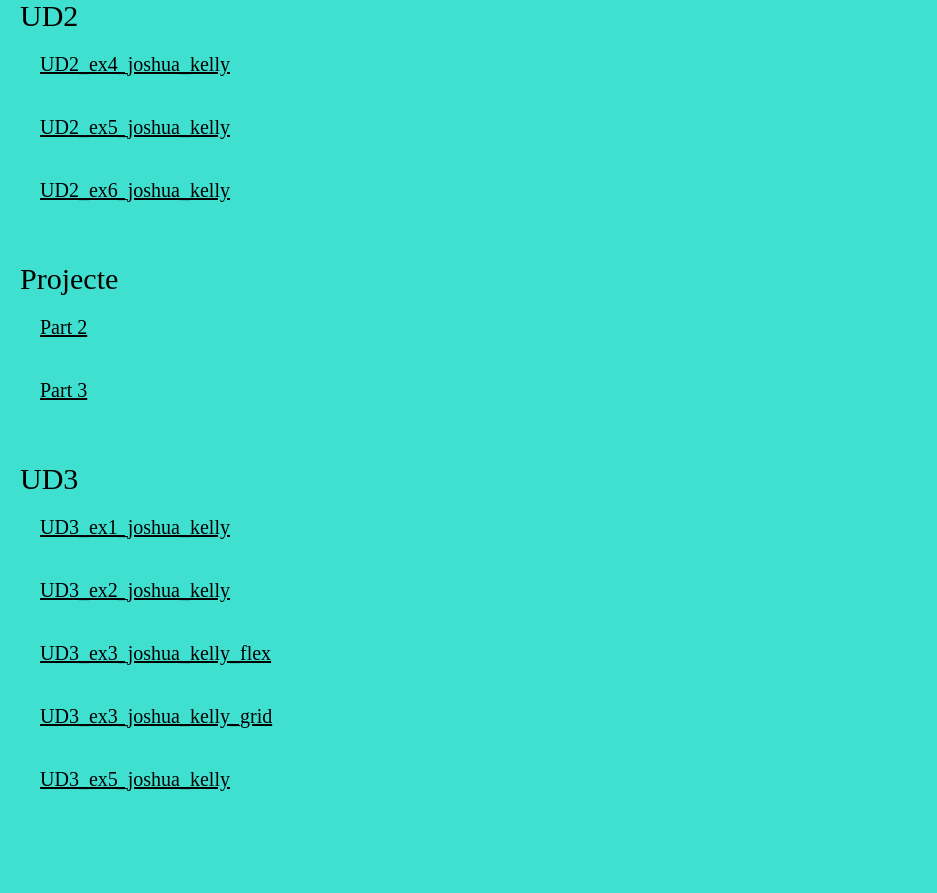
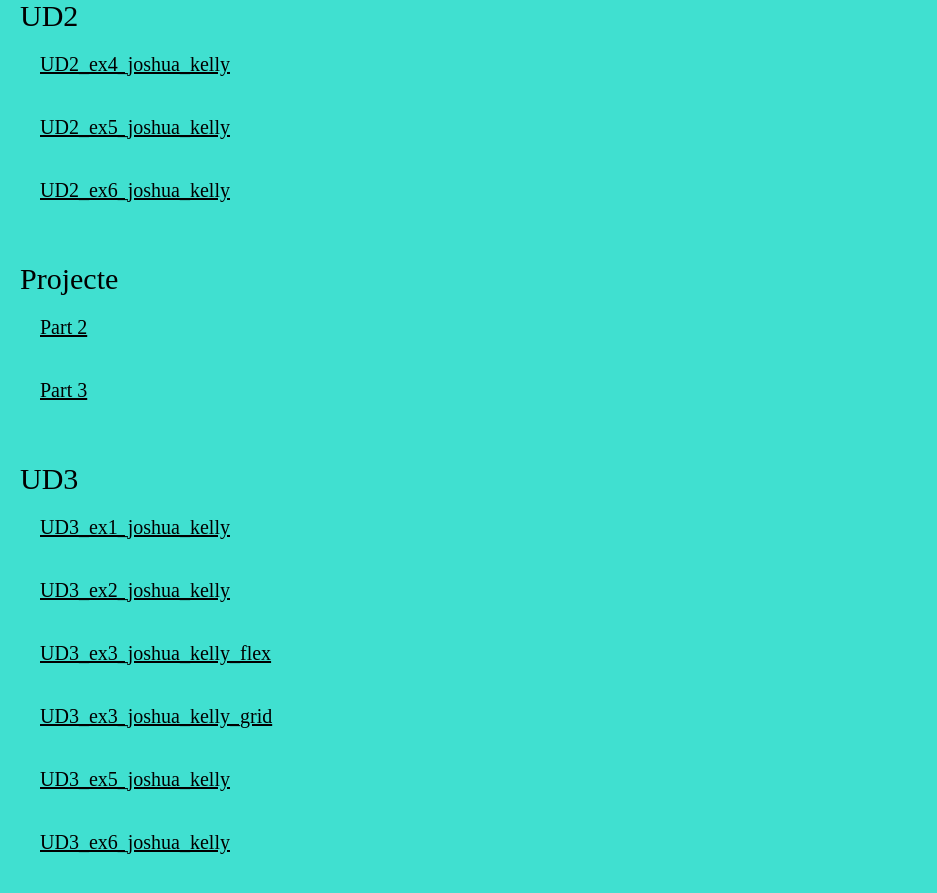
Before and after one commit to WPJengineer/LMSGI, a plain HTML site: page Index_acts_LMSGI.html in a window 1280 px wide. Shown: the part 89-982 px from the top of the page, without its empty margins (0-937 px from the left). Before the commit the page ends 920 px from the top, so only its background shows below. Drawn offline with Linux system fonts and the light colour scheme.

Commit message:
Add files via upload

```diff
--- a/Index_acts_LMSGI.html
+++ b/Index_acts_LMSGI.html
@@ -54,6 +54,7 @@
 					<li><a href="./UD3_ex3_joshua_kelly/UD3_ex3_joshua_kelly_flex.html" target="_blank">UD3_ex3_joshua_kelly_flex</li>
 					<li><a href="./UD3_ex3_joshua_kelly/UD3_ex3_joshua_kelly_grid.html" target="_blank">UD3_ex3_joshua_kelly_grid</li>
 					<li><a href="./UD3_ex5_joshua_kelly/UD3_ex5_joshua_kelly.html" target="_blank">UD3_ex5_joshua_kelly</li>
+					<li><a href="./UD3_ex6_joshua_kelly/UD3_ex6_joshua_kelly.html" target="_blank">UD3_ex6_joshua_kelly</li>
 				</ul>
 			</li>
 		</ul>
```
